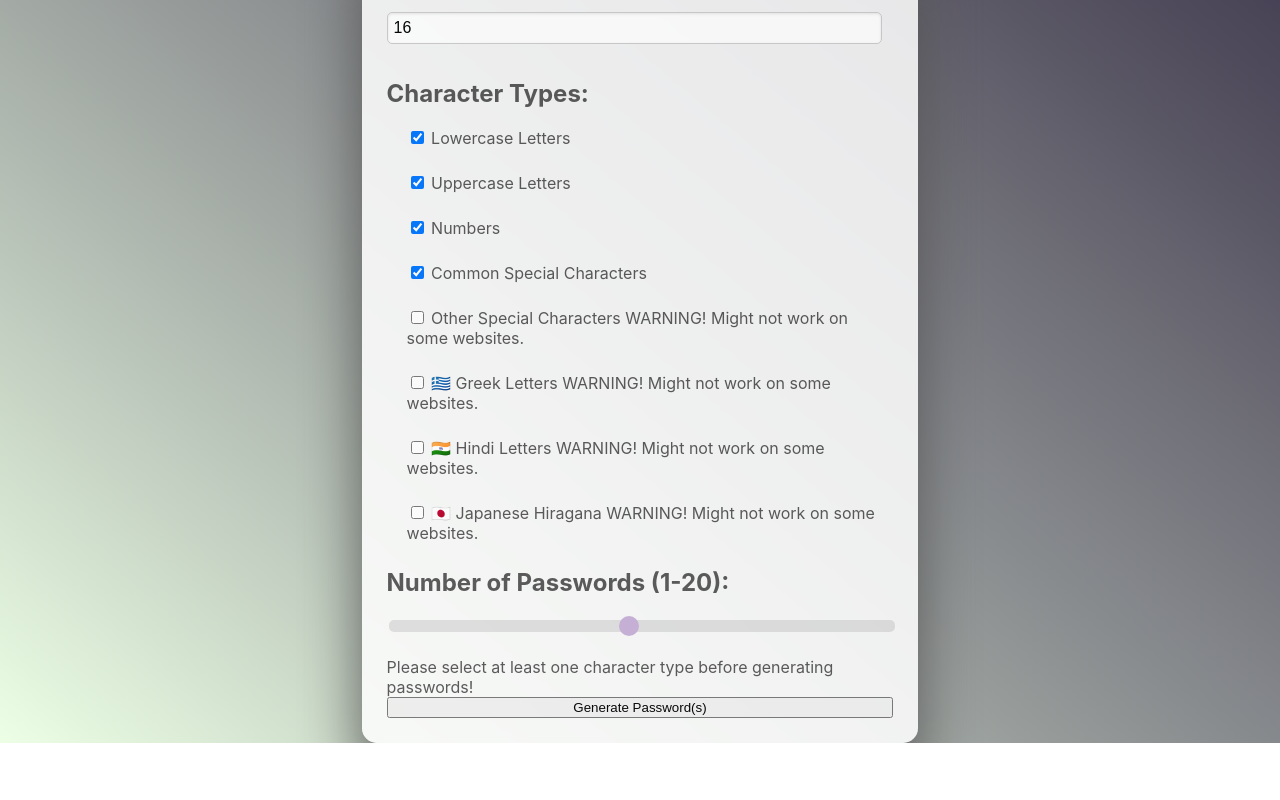
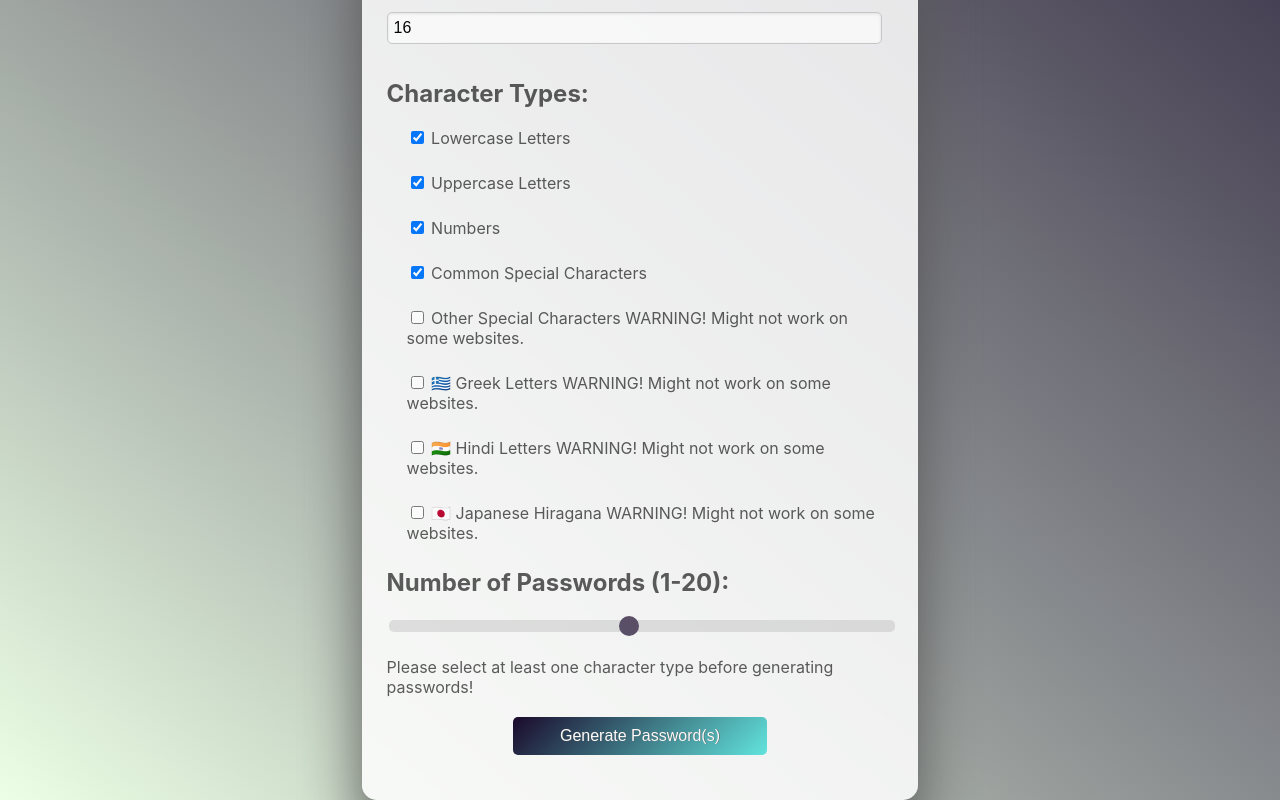
Before and after one commit to ch4ne5teban/Password-Generator, a plain HTML site: page index.html in a window 1280 px wide. Shown: the part 702-1502 px from the top of the page. Before the commit the page ends 1445 px from the top, so only its background shows below. Drawn offline with Linux system fonts and the light colour scheme.

Commit message:
style button element in normal hover focused active states

```diff
--- a/styles.css
+++ b/styles.css
@@ -100,7 +100,7 @@ label {
   width: 20px;
   height: 20px;
   border-radius: 50%;
-  background: #B490CA;
+  background: #120024;
   cursor: pointer;
 }
 
@@ -109,3 +109,30 @@ label {
 .num-passwords-slider:focus {
   outline: none;
 }
+
+button {
+  align-self: center;
+  width: 50%;
+  background: linear-gradient(135deg, #120024, #5EE7DF);
+  color: #FFFFFF;
+  font-size: 16px;
+  text-shadow: 0.5px 0px #555555;
+  padding: 10px 20px;
+  border: none;
+  border-radius: 5px;
+  cursor: pointer;
+  margin-top: 20px;
+  margin-bottom: 20px;
+  box-shadow: inset 0 0 0 0;
+  transition: ease-out 0.2s;
+  overflow: hidden;
+}
+
+button:hover {
+  box-shadow: inset 300px 0 0 0 #120024;
+  outline: none;
+}
+
+button:focus {
+  outline: none;
+}
```
